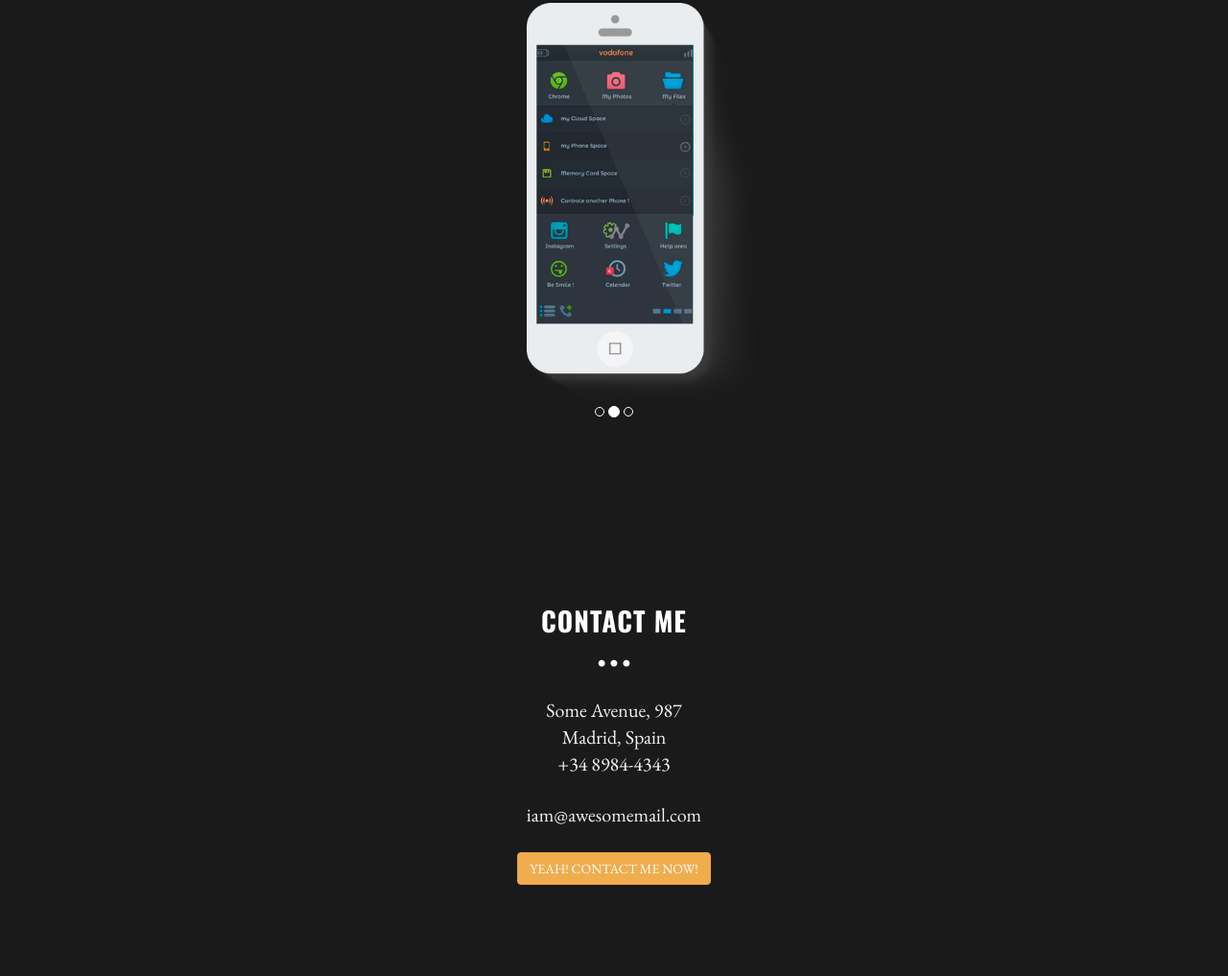
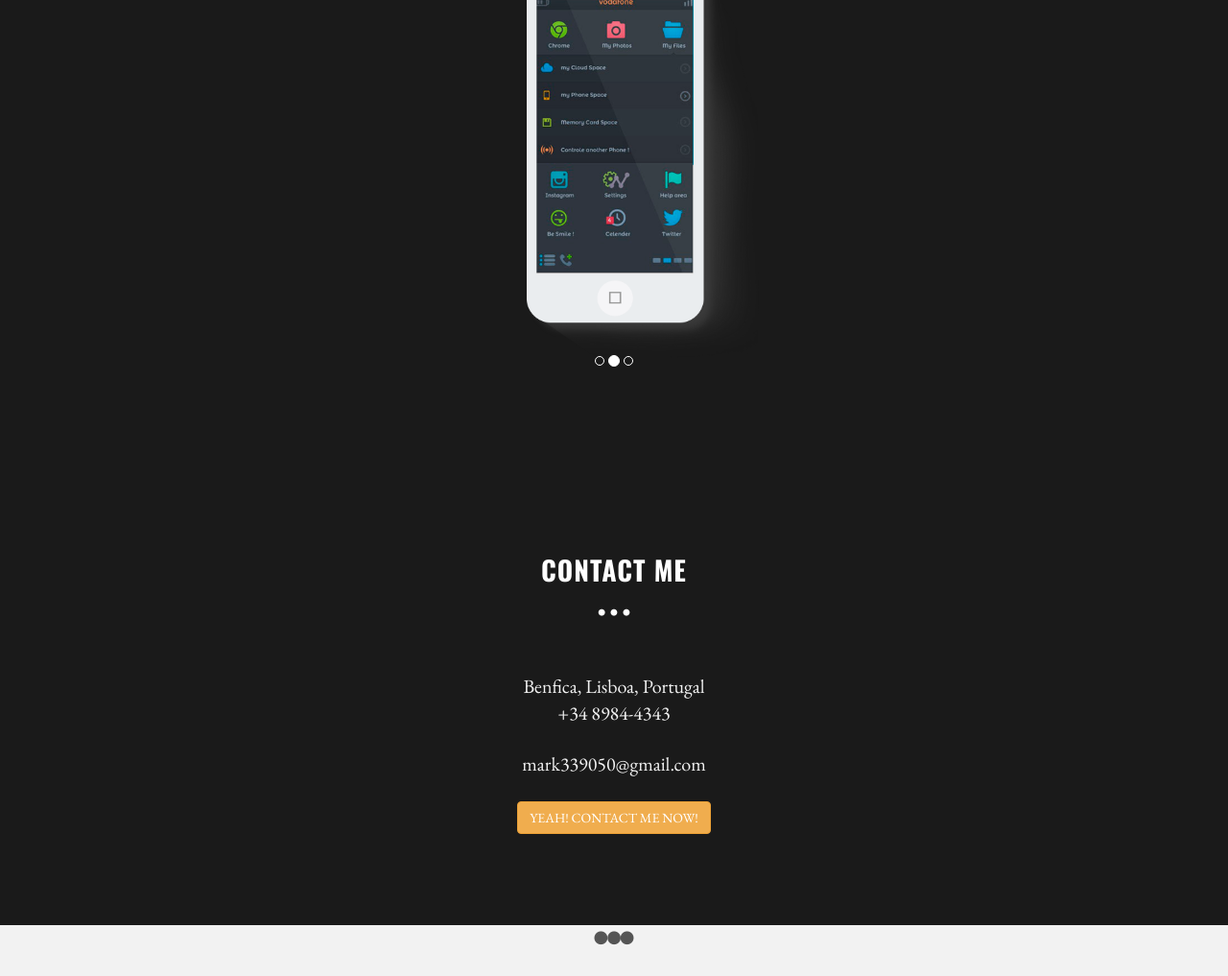
Before and after one commit to MarkZian/PortfolioMark2, a plain HTML site: page index.html in a window 1280 px wide. Shown: the part 2164-3181 px from the top of the page at 96% size. Drawn offline with nearby package versions, Linux system fonts and the light colour scheme.

Commit message:
Update index.html

```diff
--- a/index.html
+++ b/index.html
@@ -83,11 +83,11 @@
 			<div class="row">
 				<h3>ABOUT ME</h3>
 				<img src="https://markzian.github.io/PortfolioMark2/assets/img/335874708_928825454965788_4147217045192988228_n.jpg" alt="Me">
-				<p class="centered"><i class="icon icon-circle"></i><i class="icon icon-circle"></i><i class="icon icon-circle"></i></p>
+
 
 				<!-- INTRO INFORMATIO-->
 				<div class="col-lg-6 col-lg-offset-3">
-					<p>Amongst many things i am 29 year old life enthusiast, adventurer, traveler, unconditional lover, old soul, the universe experiencing itself as a human named Mark. </p>
+					<p>Amongst many things i am a 29 year old life enthusiast, adventurer, traveler, unconditional lover, old soul, the universe experiencing itself as a human named Mark. </p>
 					<p>I live for adventure and constantly seek new impulses in life. I'm very passionate about traveling. I'm in love with exploring the unknown. My dream is to keep traveling the world living the nomad life. To make this happen i am trying to find a way to make a living independently as a digital nomad. What i'm doing right now are the first steps in that direction.  </p>
 					<p>My purpose is to help raise consciousness and shine my light in this world controlled by darkness. The grand awakening is taking place. A massive shift in consciousness. I'm here to help ignite that spark. It all starts with ourselves. Be the change you want to see in the world. We are all limitless creators. I'm in a phase in my life where i still prioritize my own evolution before shifting my energy to be more of service to others. Your own evolution is first and foremost the biggest service you can offer to the world.</p>
 					<p>By devoting to my own journey i strive to shine my light and inspire others along the way and am always open to connect with those who feel intrigued.</p>
@@ -142,8 +142,8 @@
 				<p class="centered"><i class="icon icon-circle"></i><i class="icon icon-circle"></i><i class="icon icon-circle"></i></p>
 
 				<div class="col-lg-6 col-lg-offset-3">
-					<p>Some Avenue, 987<br/>Madrid, Spain<br/>+34 8984-4343</p>
-					<p>iam@awesomemail.com</p>
+					<p><br/>Benfica, Lisboa, Portugal<br/>+34 8984-4343</p>
+					<p>mark339050@gmail.com</p>
 					<p><button type="button" class="btn btn-warning">YEAH! CONTACT ME NOW!</button></p>
 				</div>
 			</div>
@@ -159,5 +159,6 @@
     <script src="assets/js/bootstrap.min.js"></script>
     <script src="assets/js/smoothscroll.js"></script>
 	<script src="assets/js/main.js"></script>
+	  <p class="centered"><i class="icon icon-circle"></i><i class="icon icon-circle"></i><i class="icon icon-circle"></i></p>
 </body>
 </html>
```
